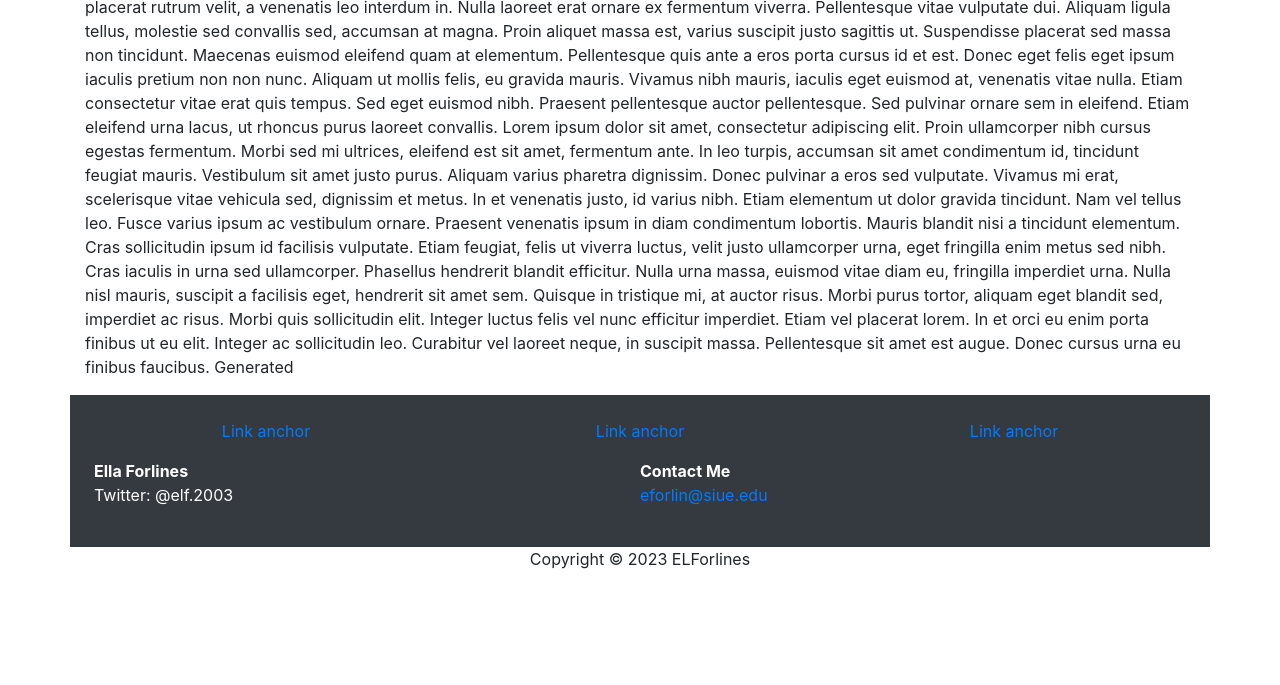
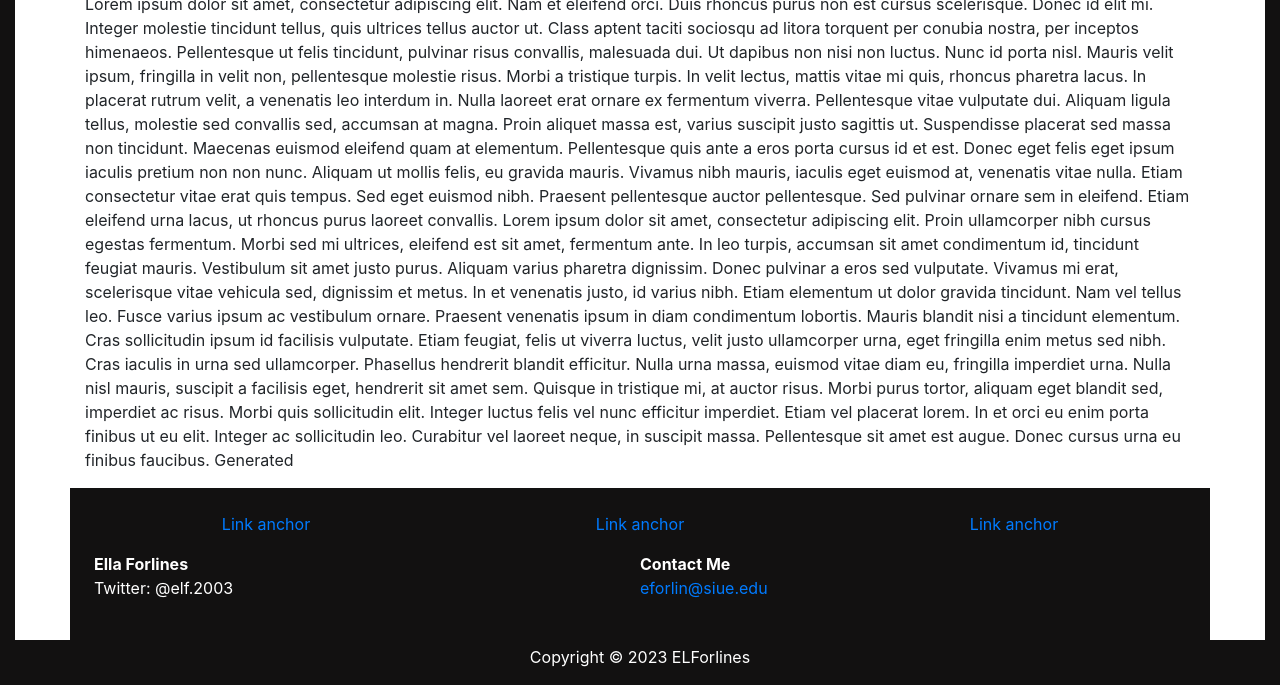
Before and after one commit to ElForlines/ELForlines.github.io, a plain HTML site: page Website/ELForlines Childpage.html in a window 1280 px wide. Shown: the part 290-975 px from the top of the page. Before the commit the page ends 877 px from the top, so only its background shows below. Drawn offline with Linux system fonts and the light colour scheme; files whose address does not match are found by name.

Commit message:
Add files via upload

```diff
--- a/Website/ELForlines Childpage.html
+++ b/Website/ELForlines Childpage.html
@@ -10,7 +10,7 @@
   <!-- InstanceEndEditable -->
   <!-- Bootstrap -->
   <link href="bootstrap-4.4.1.css" rel="stylesheet">
-  <link href="dreamweaver_2022_cib/lesson06/favorite-styles.css" rel="stylesheet" type="text/css">
+  <link href="favorite-styles.css" rel="stylesheet" type="text/css">
   <link href="https://fonts.googleapis.com/css2?family=Lato:wght@300;700&family=Merriweather:wght@400;900&display=swap" rel="stylesheet">
   <!-- InstanceParam name="MainCarousel" type="boolean" value="false" -->
   <!-- InstanceBeginEditable name="head" -->
```
